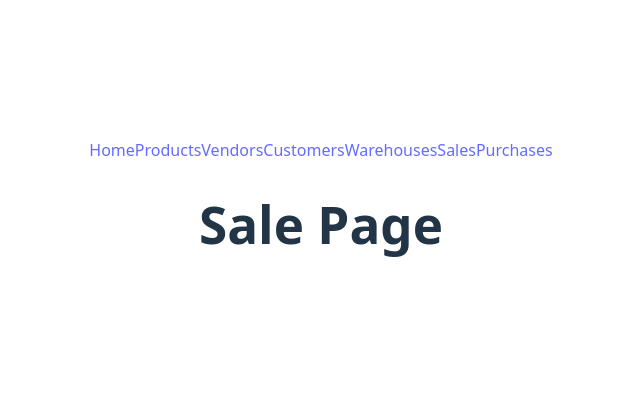
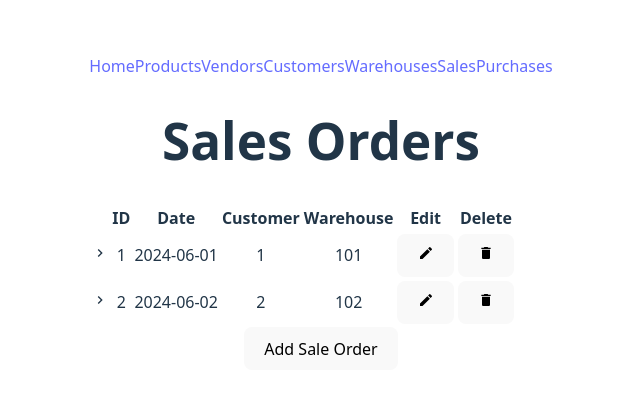
Before and after one commit to gunnarrl/coalition-warehouse, a React app in the folder frontend/: page /sales in a window 1280 px wide. Shown: the part 188-582 px from the top of the page, without its empty margins (319-959 px from the left). Built offline with nearby package versions, Linux system fonts and the light colour scheme; the HTML template or start-up script is replaced by a standard one.

Commit message:
Sale Order Page Draft

```diff
--- a/frontend/src/pages/SaleOrderPage.jsx
+++ b/frontend/src/pages/SaleOrderPage.jsx
@@ -1,11 +1,111 @@
-import React from 'react';
+import React, { useState } from 'react';
+import DetailTable from '../components/DetailTable';
+import PopupForm from '../components/PopupForm';
+import Dropdown from '../components/Dropdown';
 
-const SaleOrderPage = () => {
-    return (
-        <div>
-            <h1>Sale Page</h1>
+// Mock Data
+const mockSalesOrders = [
+    { saleID: 1, saleDate: '2024-06-01', customerID: 1, warehouseID: 101 },
+    { saleID: 2, saleDate: '2024-06-02', customerID: 2, warehouseID: 102 },
+];
+
+const mockCustomers = [
+    { customerID: 1, customerName: 'Alice Jones' },
+    { customerID: 2, customerName: 'Bob Smith' },
+];
+
+const mockWarehouses = [
+    { warehouseID: 101, warehouseName: 'North Distribution' },
+    { warehouseID: 102, warehouseName: 'South Fulfillment' },
+];
+
+const SalesOrdersPage = () => {
+
+    const columns = [
+        { label: 'ID', key: 'saleID' },
+        { label: 'Date', key: 'saleDate' },
+        { label: 'Customer', key: 'customerID' }, // We'll show the name in the table, but save the ID
+        { label: 'Warehouse', key: 'warehouseID' } // Same for warehouse
+    ];
+
+    const [salesOrders, setSalesOrders] = useState(mockSalesOrders);
+    const [isPopupOpen, setIsPopupOpen] = useState(false);
+    const [currentRow, setCurrentRow] = useState(null);
+
+
+    // Handlers for Add/Edit/Delete
+    // TODO: Connect these to the backend API and refresh the data after changes
+    const handleSave = (e) => {
+        e.preventDefault();
+    }
+
+    const handleEdit = (rowData) => {
+        setCurrentRow(rowData);
+        setIsPopupOpen(true);
+    }
+
+    const handleAdd = () => {
+        setCurrentRow(null);
+        setIsPopupOpen(true);
+    }
+
+    const handleDelete = (rowData) => {
+        window.alert(`Delete Sale Order ID: ${rowData.saleID}`);
+    }
+
+    // TODO: Add logic to show each item in an order when it is clicked, and a button to add items to the order
+    const renderSaleItems = (row) => (
+        <div className="p-4 bg-gray-50 border rounded">
+            <h4>Items in Sale #{row.saleID}</h4>
+            <p>Not Complete</p>
+            <button className="bg-blue-500 text-white px-2 py-1 rounded mt-2">Add Item</button>
         </div>
     );
-}
+    return (
+        <div className="p-6">
+            <h1>Sales Orders</h1>
+            <DetailTable
+                columns={columns}
+                data={salesOrders}
+                onEdit={handleEdit}
+                onDelete={handleDelete}
+                renderDetails={renderSaleItems}
+            />
+            <button onClick={handleAdd} className="bg-green-600 text-white p-2 mt-4">Add Sale Order</button>
 
-export default SaleOrderPage;
+            <PopupForm
+                isOpen={isPopupOpen}
+                onClose={() => setIsPopupOpen(false)}
+                title={currentRow ? "Edit Sale" : "Create Sale"}
+            >
+                <form onSubmit={handleSave} className="flex flex-col gap-4">
+
+                    <label className="font-bold">Date:</label>
+                    <input type="date" name="saleDate" defaultValue={currentRow?.saleDate} className="border p-2" />
+
+                    {/* --- DROPDOWN 1: CUSTOMER --- */}
+                    <Dropdown
+                        label="Customer"
+                        options={mockCustomers}
+                        valueKey="customerID"    // What to save to DB (ID)
+                        labelKey="customerName"  // What to show user (Name)
+                        selectedValue={currentRow?.customerID}
+                    />
+
+                    {/* --- DROPDOWN 2: WAREHOUSE --- */}
+                    <Dropdown
+                        label="Warehouse"
+                        options={mockWarehouses}
+                        valueKey="warehouseID"     // Unique ID for this list
+                        labelKey="warehouseName"   // Unique Name for this list
+                        selectedValue={currentRow?.warehouseID}
+                    />
+
+                    <button type="submit" className="bg-blue-600 text-white p-2 mt-2">Save</button>
+                </form>
+            </PopupForm>
+        </div>
+    );
+};
+
+export default SalesOrdersPage;
```
